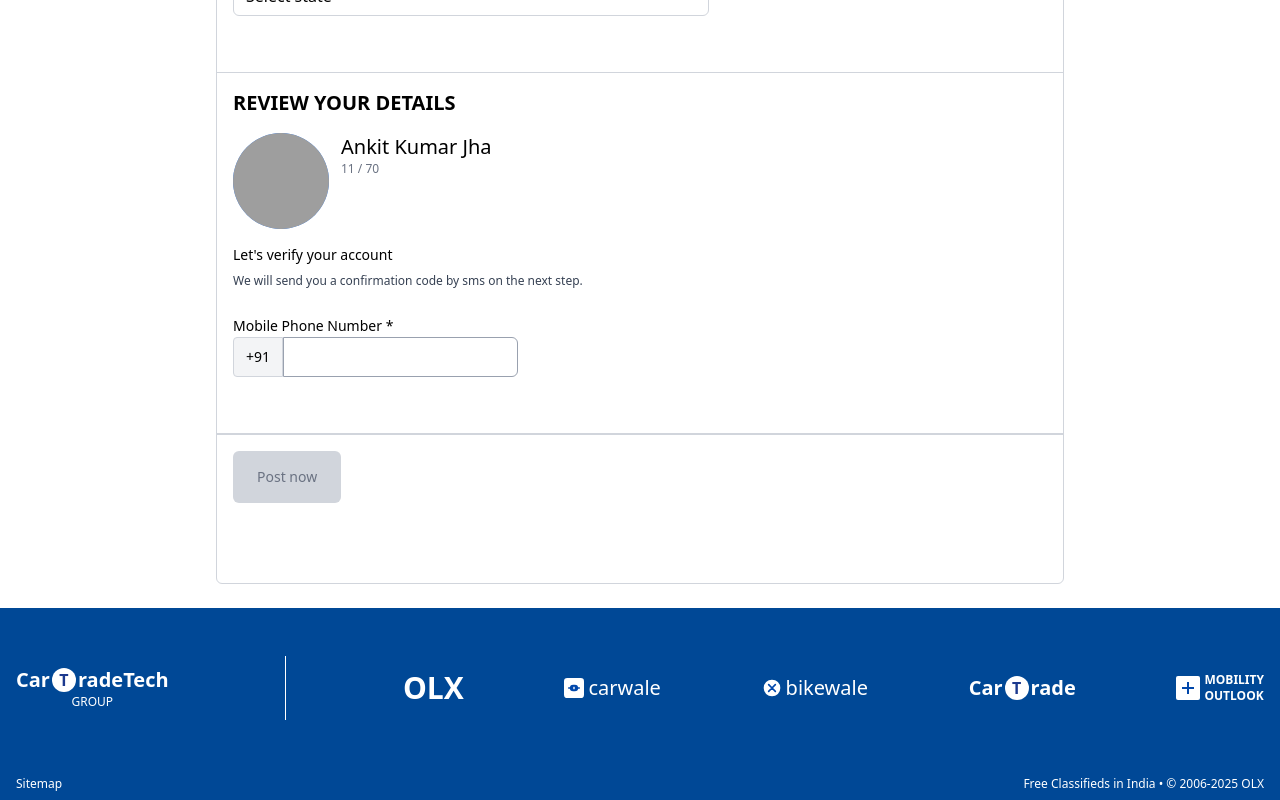
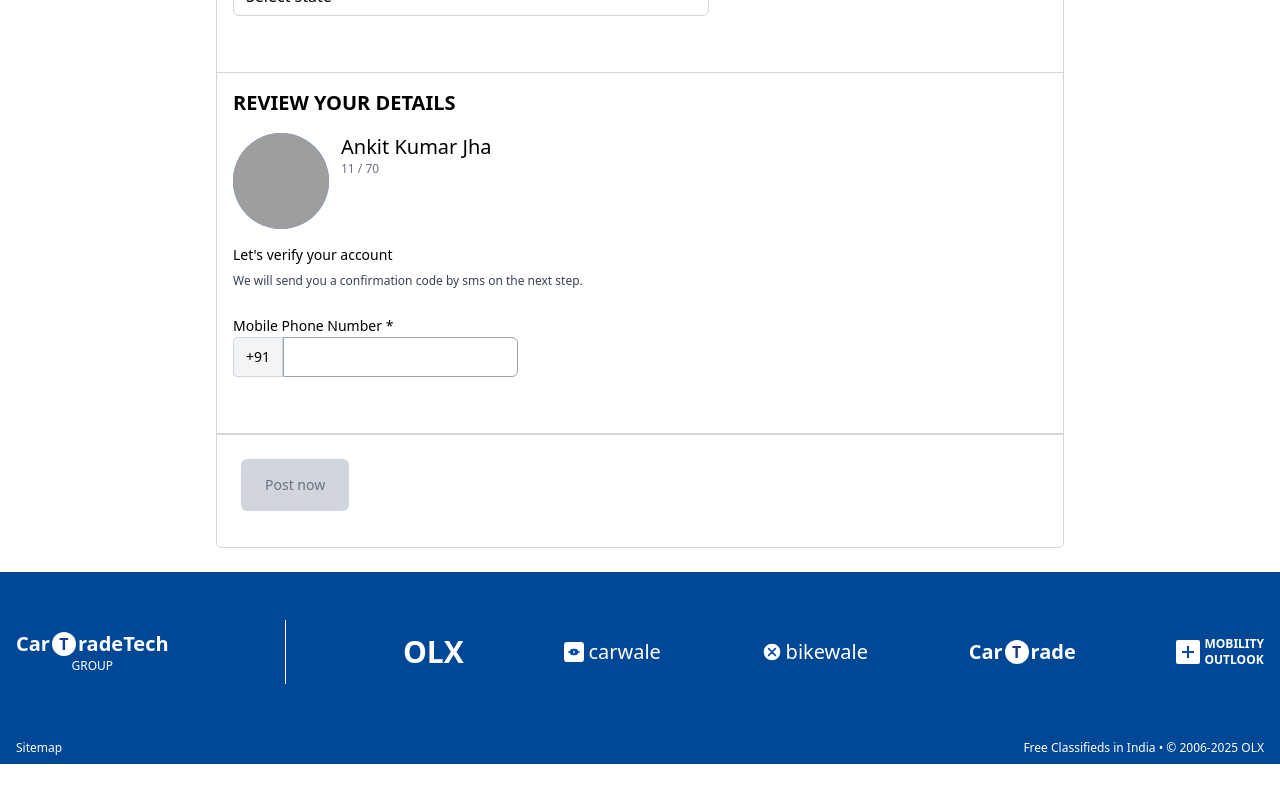
Before and after one commit to ankitjha-code/lzy-crazy-task, a React (Vite) app: page / in a window 1280 px wide. Shown: the part 3341-4141 px from the top of the page. After the commit the page ends 4105 px from the top, so only its background shows below. Built offline with nearby package versions, Linux system fonts and the light colour scheme; grey boxes are pictures that could not be loaded.

Commit message:
"Ui Improve"

```diff
--- a/src/components/Hero.jsx
+++ b/src/components/Hero.jsx
@@ -1290,7 +1290,7 @@
           </div>
 
           {/* Submit Button */}
-          <div className="w-full sm:w-4/5 md:w-3/5 p-4 sm:p-4">
+          <div className="w-full sm:w-4/5 md:w-3/5 p-6 h-10">
             <Button
               type="submit"
               className={`w-full sm:w-auto px-4 sm:px-6 py-3 sm:py-4 text-center ${
```
